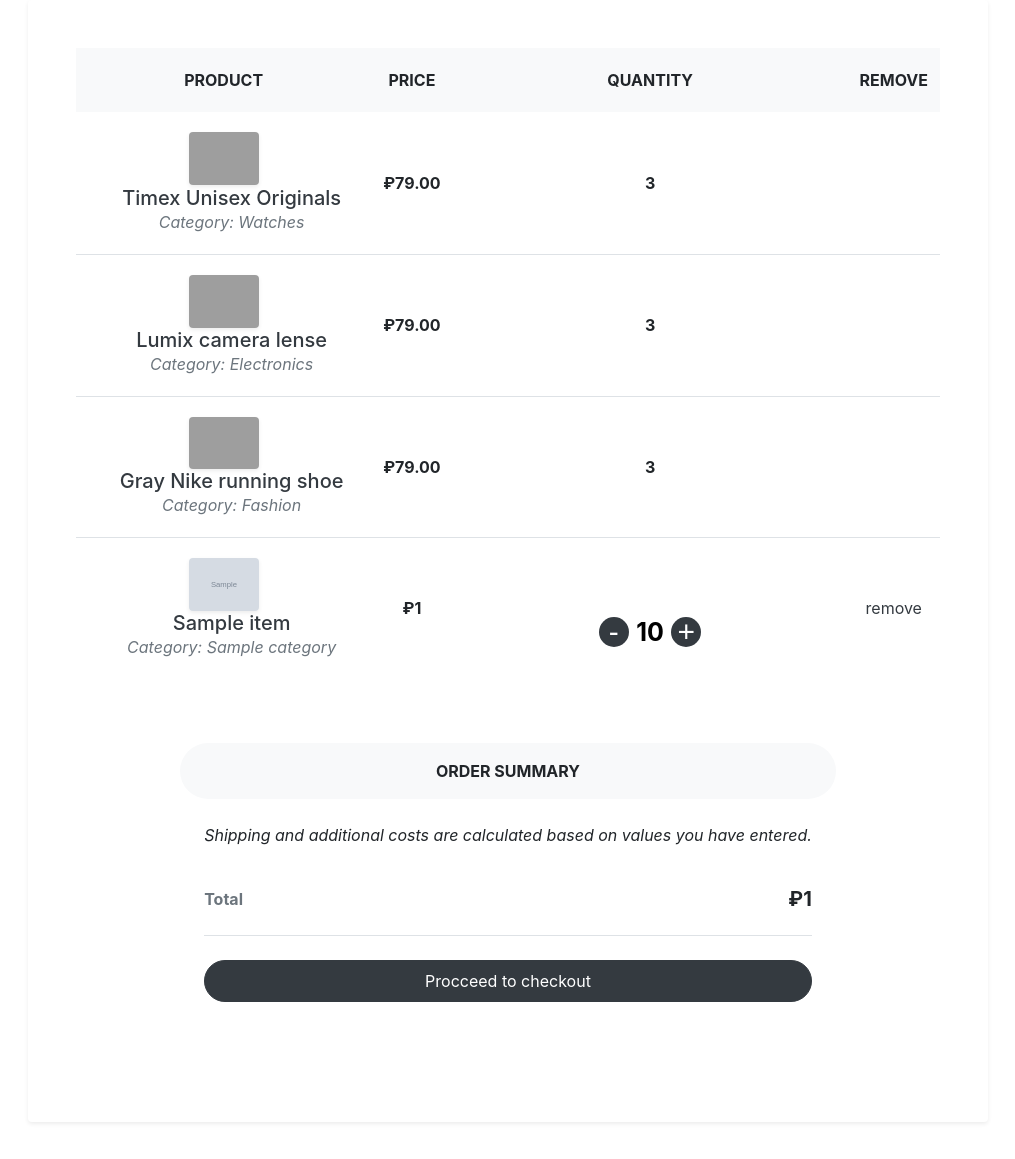
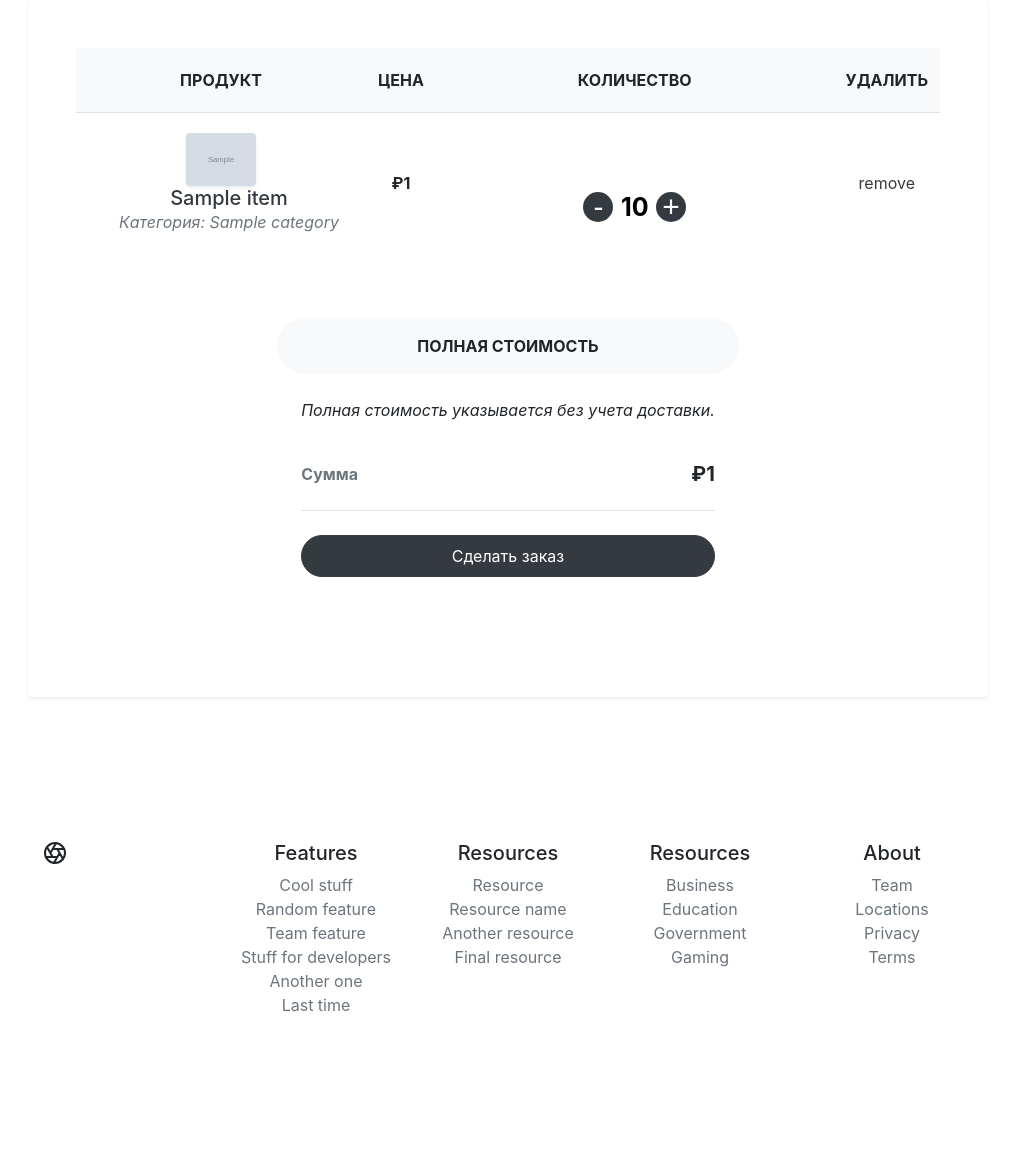
Before and after one commit to farit2000/FandN, a Django app: template templates/shop/basket.html in a window 1280 px wide. Shown: the part 48-1207 px from the top of the page, without its empty margins (132-1147 px from the left). After the commit the page ends 1060 px from the top, so only its background shows below. Run offline with Django 3.2, Linux system fonts and the light colour scheme; the template is opened without the code that fills it: most values are stand-ins (such as "Sample title", 1, 10 or a date in 2020); grey boxes marked "Sample" are stand-in pictures; some libraries are stand-ins or nearby versions; grey boxes are pictures that could not be loaded.

Commit message:
add order page

```diff
--- a/shop/cart.py
+++ b/shop/cart.py
@@ -38,7 +38,7 @@ class Cart:
         product_ids = self.cart.keys()
         products = Product.objects.filter(id__in=product_ids)
         for product in products:
-            self.cart[str(product.id)]['id'] = product.id
+            self.cart[str(product.id)]['id'] = product.slug
             self.cart[str(product.id)]['name'] = product.name
             self.cart[str(product.id)]['price'] = product.price
             self.cart[str(product.id)]['description'] = product.description
--- a/shop/urls.py
+++ b/shop/urls.py
@@ -4,5 +4,6 @@ from .views import basket, general_page, order, product_info
 urlpatterns = [
     path('', general_page.index, name='general_page'),
     path('basket/', basket.index, name='basket_page'),
-    path('order/', order.order_index, name='order_page')
+    path('order/', order.order_index, name='order_page'),
+    # path('order/new/', order.new_order, name='new_order'),
 ]
--- a/templates/shop/basket.html
+++ b/templates/shop/basket.html
@@ -10,68 +10,68 @@
               <thead>
                 <tr>
                   <th scope="col" class="border-0 bg-light">
-                    <div class="p-2 px-3 text-uppercase">Product</div>
+                    <div class="p-2 px-3 text-uppercase">Продукт</div>
                   </th>
                   <th scope="col" class="border-0 bg-light">
-                    <div class="py-2 text-uppercase">Price</div>
+                    <div class="py-2 text-uppercase">Цена</div>
                   </th>
                   <th scope="col" class="border-0 bg-light">
-                    <div class="py-2 text-uppercase">Quantity</div>
+                    <div class="py-2 text-uppercase">Количество</div>
                   </th>
                   <th scope="col" class="border-0 bg-light">
-                    <div class="py-2 text-uppercase">Remove</div>
+                    <div class="py-2 text-uppercase">Удалить</div>
                   </th>
                 </tr>
               </thead>
               <tbody>
-                <tr>
-                  <th scope="row" class="border-0">
-                    <div class="p-2">
-                      <img src="https://res.cloudinary.com/mhmd/image/upload/v1556670479/product-1_zrifhn.jpg" alt="" width="70" class="img-fluid rounded shadow-sm">
-                      <div class="ml-3 d-inline-block align-middle">
-                        <h5 class="mb-0"> <a href="#" class="text-dark d-inline-block align-middle">Timex Unisex Originals</a></h5><span class="text-muted font-weight-normal font-italic d-block">Category: Watches</span>
-                      </div>
-                    </div>
-                  </th>
-                  <td class="border-0 align-middle"><strong>₽79.00</strong></td>
-                  <td class="border-0 align-middle"><strong>3</strong></td>
-                  <td class="border-0 align-middle"><a href="#" class="text-dark"><i class="fa fa-trash"></i></a></td>
-                </tr>
-                <tr>
-                  <th scope="row">
-                    <div class="p-2">
-                      <img src="https://res.cloudinary.com/mhmd/image/upload/v1556670479/product-3_cexmhn.jpg" alt="" width="70" class="img-fluid rounded shadow-sm">
-                      <div class="ml-3 d-inline-block align-middle">
-                        <h5 class="mb-0"><a href="#" class="text-dark d-inline-block">Lumix camera lense</a></h5><span class="text-muted font-weight-normal font-italic">Category: Electronics</span>
-                      </div>
-                    </div>
-                  </th>
-                  <td class="align-middle"><strong>₽79.00</strong></td>
-                  <td class="align-middle"><strong>3</strong></td>
-                  <td class="align-middle"><a href="#" class="text-dark"><i class="fa fa-trash"></i></a>
-                  </td>
-                </tr>
-                <tr>
-                  <th scope="row">
-                    <div class="p-2">
-                      <img src="https://res.cloudinary.com/mhmd/image/upload/v1556670479/product-2_qxjis2.jpg" alt="" width="70" class="img-fluid rounded shadow-sm">
-                      <div class="ml-3 d-inline-block align-middle">
-                        <h5 class="mb-0"> <a href="#" class="text-dark d-inline-block">Gray Nike running shoe</a></h5><span class="text-muted font-weight-normal font-italic">Category: Fashion</span>
-                      </div>
-                    </div>
-                    </th>
-                    <td class="align-middle"><strong>₽79.00</strong></td>
-                    <td class="align-middle"><strong>3</strong></td>
-                    <td class="align-middle"><a href="#" class="text-dark"><i class="fa fa-trash"></i></a>
-                    </td>
-                </tr>
+{#                <tr>#}
+{#                  <th scope="row" class="border-0">#}
+{#                    <div class="p-2">#}
+{#                      <img src="https://res.cloudinary.com/mhmd/image/upload/v1556670479/product-1_zrifhn.jpg" alt="" width="70" class="img-fluid rounded shadow-sm">#}
+{#                      <div class="ml-3 d-inline-block align-middle">#}
+{#                        <h5 class="mb-0"> <a href="#" class="text-dark d-inline-block align-middle">Timex Unisex Originals</a></h5><span class="text-muted font-weight-normal font-italic d-block">Category: Watches</span>#}
+{#                      </div>#}
+{#                    </div>#}
+{#                  </th>#}
+{#                  <td class="border-0 align-middle"><strong>₽79.00</strong></td>#}
+{#                  <td class="border-0 align-middle"><strong>3</strong></td>#}
+{#                  <td class="border-0 align-middle"><a href="#" class="text-dark"><i class="fa fa-trash"></i></a></td>#}
+{#                </tr>#}
+{#                <tr>#}
+{#                  <th scope="row">#}
+{#                    <div class="p-2">#}
+{#                      <img src="https://res.cloudinary.com/mhmd/image/upload/v1556670479/product-3_cexmhn.jpg" alt="" width="70" class="img-fluid rounded shadow-sm">#}
+{#                      <div class="ml-3 d-inline-block align-middle">#}
+{#                        <h5 class="mb-0"><a href="#" class="text-dark d-inline-block">Lumix camera lense</a></h5><span class="text-muted font-weight-normal font-italic">Category: Electronics</span>#}
+{#                      </div>#}
+{#                    </div>#}
+{#                  </th>#}
+{#                  <td class="align-middle"><strong>₽79.00</strong></td>#}
+{#                  <td class="align-middle"><strong>3</strong></td>#}
+{#                  <td class="align-middle"><a href="#" class="text-dark"><i class="fa fa-trash"></i></a>#}
+{#                  </td>#}
+{#                </tr>#}
+{#                <tr>#}
+{#                  <th scope="row">#}
+{#                    <div class="p-2">#}
+{#                      <img src="https://res.cloudinary.com/mhmd/image/upload/v1556670479/product-2_qxjis2.jpg" alt="" width="70" class="img-fluid rounded shadow-sm">#}
+{#                      <div class="ml-3 d-inline-block align-middle">#}
+{#                        <h5 class="mb-0"> <a href="#" class="text-dark d-inline-block">Gray Nike running shoe</a></h5><span class="text-muted font-weight-normal font-italic">Category: Fashion</span>#}
+{#                      </div>#}
+{#                    </div>#}
+{#                    </th>#}
+{#                    <td class="align-middle"><strong>₽79.00</strong></td>#}
+{#                    <td class="align-middle"><strong>3</strong></td>#}
+{#                    <td class="align-middle"><a href="#" class="text-dark"><i class="fa fa-trash"></i></a>#}
+{#                    </td>#}
+{#                </tr>#}
               {% for item in cart %}
                   <tr id="block{{ item.id }}">
                   <th scope="row">
                     <div class="p-2">
                         <img src='{{ item.images }}' alt="" width="70" class="img-fluid rounded shadow-sm">
                       <div class="ml-3 d-inline-block align-middle">
-                        <h5 class="mb-0"><a href="#" class="text-dark d-inline-block">{{ item.name }}</a></h5><span class="text-muted font-weight-normal font-italic">Category: {{ item.category }}</span>
+                        <h5 class="mb-0"><a href="#" class="text-dark d-inline-block">{{ item.name }}</a></h5><span class="text-muted font-weight-normal font-italic">Категория: {{ item.category }}</span>
                       </div>
                     </div>
                   </th>
@@ -79,48 +79,28 @@
                   <td class="align-middle">
                       <strong>
                            <div class="qty mt-5">
-                        <span class="minus bg-dark" onClick="reply_click_minus({{ item.id }}, {{ item.price }}, {{ item.quantity }})">-</span>
+                        <span class="minus bg-dark" onClick="reply_click_minus('{{ item.id }}', {{ item.price }}, {{ item.quantity }})">-</span>
                         <input type="number" class="count" id="{{ item.id }}" name="qty" value="{{ item.quantity }}">
-                        <span class="plus bg-dark" onClick="reply_click_plus({{ item.id }}, {{ item.price }}, {{ item.quantity }})">+</span>
+                        <span class="plus bg-dark" onClick="reply_click_plus('{{ item.id }}', {{ item.price }}, {{ item.quantity }})">+</span>
                     </div>
                       </strong>
                   </td>
-                  <td class="align-middle"><a href="#" class="text-dark" onclick="remove_element({{ item.id }})">remove</a></td>
+                  <td class="align-middle"><a href="#" class="text-dark" onclick="remove_element('{{ item.id }}')">remove</a></td>
                 </tr>
               {% endfor %}
               </tbody>
             </table>
           </div>
           <div class="row justify-content-md-center py-5 p-4 bg-white">
-{#        <div class="col-lg-6">#}
-{#          <div class="bg-light rounded-pill px-4 py-3 text-uppercase font-weight-bold">Coupon code</div>#}
-{#          <div class="p-4">#}
-{#            <p class="font-italic mb-4">If you have a coupon code, please enter it in the box below</p>#}
-{#            <div class="input-group mb-4 border rounded-pill p-2">#}
-{#              <input type="text" placeholder="Apply coupon" aria-describedby="button-addon3" class="form-control border-0">#}
-{#              <div class="input-group-append border-0">#}
-{#                <button id="button-addon3" type="button" class="btn btn-dark px-4 rounded-pill"><i class="fa fa-gift mr-2"></i>Apply coupon</button>#}
-{#              </div>#}
-{#            </div>#}
-{#          </div>#}
-{#          <div class="bg-light rounded-pill px-4 py-3 text-uppercase font-weight-bold">Instructions for seller</div>#}
-{#          <div class="p-4">#}
-{#            <p class="font-italic mb-4">If you have some information for the seller you can leave them in the box below</p>#}
-{#            <textarea name="" cols="30" rows="2" class="form-control"></textarea>#}
-{#          </div>#}
-{#        </div>#}
         <div class="col-md-auto">
-          <div class="bg-light rounded-pill px-4 py-3 text-uppercase font-weight-bold">Order summary </div>
+          <div class="bg-light rounded-pill px-4 py-3 text-uppercase font-weight-bold">Полная стоимость </div>
           <div class="p-4">
-            <p class="font-italic mb-4">Shipping and additional costs are calculated based on values you have entered.</p>
+            <p class="font-italic mb-4">Полная стоимость указывается без учета доставки.</p>
             <ul class="list-unstyled mb-4">
-{#              <li class="d-flex justify-content-between py-3 border-bottom"><strong class="text-muted">Order Subtotal </strong><strong>$390.00</strong></li>#}
-{#              <li class="d-flex justify-content-between py-3 border-bottom"><strong class="text-muted">Shipping and handling</strong><strong>$10.00</strong></li>#}
-{#              <li class="d-flex justify-content-between py-3 border-bottom"><strong class="text-muted">Tax</strong><strong>$0.00</strong></li>#}
-              <li class="d-flex justify-content-between py-3 border-bottom"><strong class="text-muted">Total</strong>
+              <li class="d-flex justify-content-between py-3 border-bottom"><strong class="text-muted">Сумма</strong>
                 <h5 class="font-weight-bold" id="total_price">₽{{ total_price }}</h5>
               </li>
-            </ul><a href="/order/" class="btn btn-dark rounded-pill py-2 btn-block">Procceed to checkout</a>
+            </ul><a href="/order/" class="btn btn-dark rounded-pill py-2 btn-block">Сделать заказ</a>
           </div>
         </div>
       </div>
@@ -164,8 +144,6 @@
                     action: -1
                 },
                 async: false,
-                {#success: function (msg) {#}
-                {#    alert("Прибыли данные: " + msg);}#}
             });
 
   }
```
Also changed, not shown: shop/forms.py (added, +37 -0 lines), shop/models.py (+4 -3 lines), shop/views/basket.py (+5 -3 lines), shop/views/order.py (+27 -2 lines), templates/shop/order.html (+56 -12 lines), shop/migrations/0009_auto_20200106_0101.py (added), shop/migrations/0010_auto_20200106_0114.py (added), shop/migrations/0011_auto_20200106_0124.py (added), shop/migrations/0012_auto_20200106_0129.py (added), shop/migrations/0013_auto_20200106_1458.py (added).
